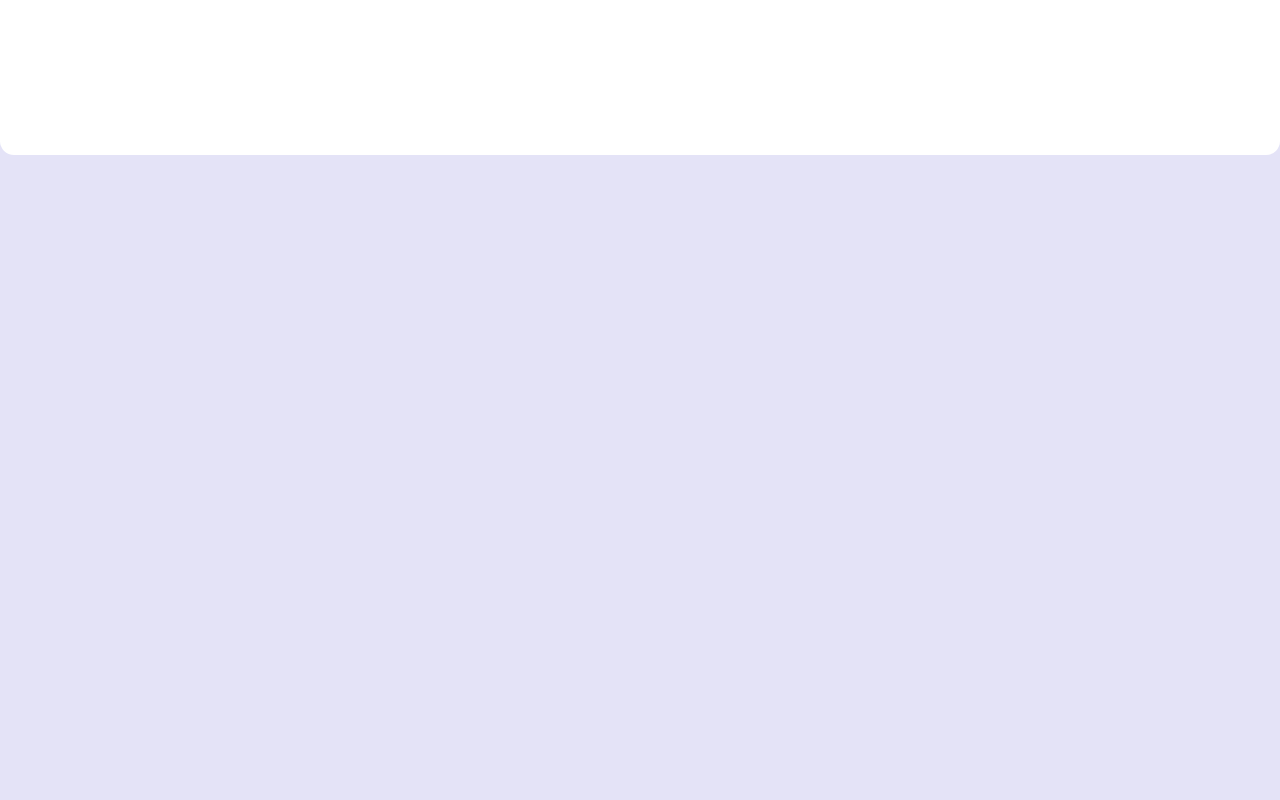
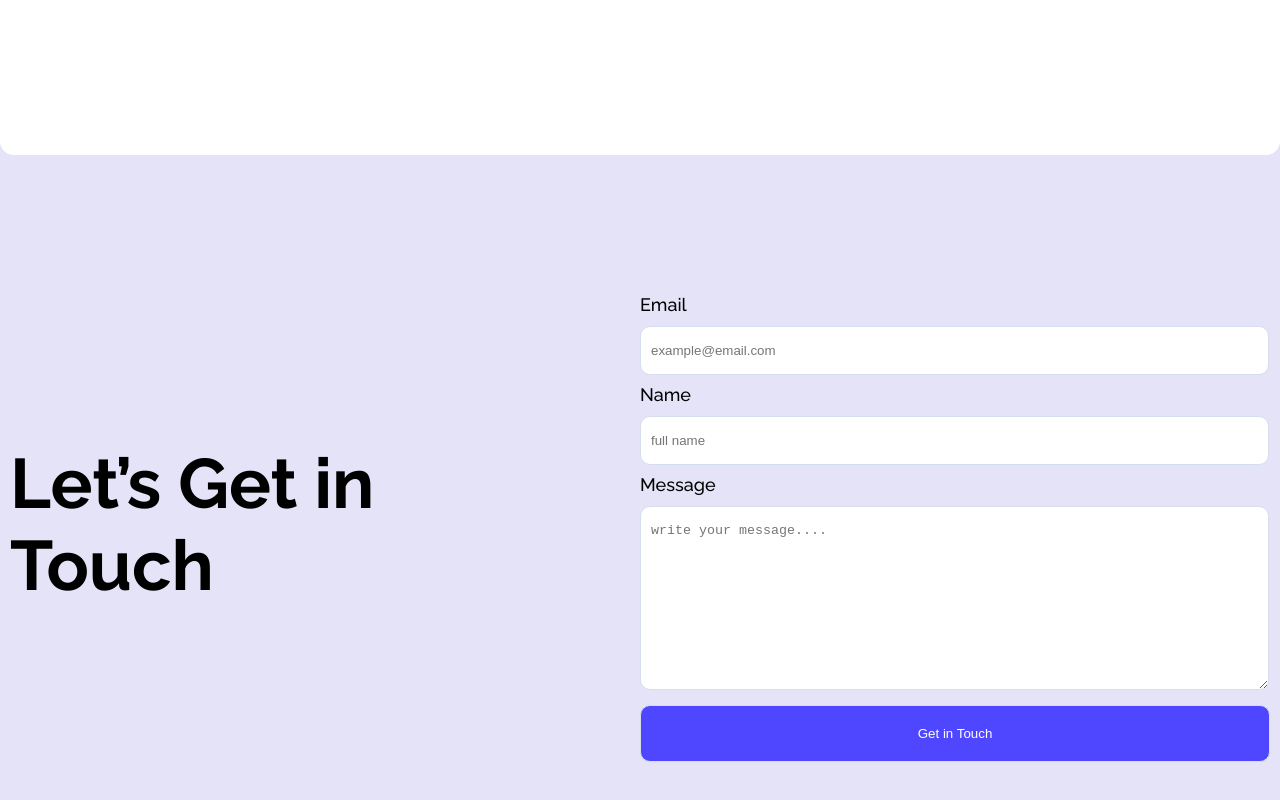
Before and after one commit to PHOYSAL/assignment-1, a plain HTML site: page index.html in a window 1280 px wide. Shown: the part 2725-3525 px from the top of the page. Before the commit the page ends 3000 px from the top, so only its background shows below. Drawn offline with Linux system fonts and the light colour scheme.

Commit message:
touch section added

```diff
--- a/index.html
+++ b/index.html
@@ -113,6 +113,21 @@
                 <img class="focus-img" src="Assets/wc-big.png" alt="">
             </div>
         </section>
+        <!-- touch section  -->
+        <div class="touch-container">
+            <h2>Let’s Get in <br> Touch</h2>
+            <div>
+                <form action="">
+                    <label for="email">Email</label>
+                    <input type="email" name="" id="" placeholder="example@email.com">
+                    <label for="name">Name</label>
+                    <input type="text" name="" id="" placeholder="full name">
+                    <label for="message">Message</label>
+                    <textarea cols="20" rows="10" name="" id="" placeholder="write your message...."></textarea>
+                </form>
+                <button class="touch-btn btn-primary">Get in Touch</button>
+            </div>
+        </div>
     </main>
 </body>
 
--- a/styles/style.css
+++ b/styles/style.css
@@ -180,3 +180,38 @@ nav h1{
     border-radius: 40px;
     margin-top: 20px;
 }
+/* touch section style  */
+.touch-container{
+    display: flex;
+    align-items: center;
+    justify-content: space-between;
+    margin-bottom: 120px;
+    padding: 10px;
+}
+.touch-container h2{
+    font-size: 70px;
+    font-weight: 700;
+}
+.touch-container div{
+    width: 50%;
+}
+.touch-container form{
+    line-height: 40px;
+}
+input[type="email"],input[type="text"],input[type="submit"],textarea{
+    width: 98%;
+    padding: 16px 0 16px 10px;
+    border:  1px solid rgb(214, 221, 237);
+    border-radius: 10px;
+}
+.touch-container label{
+    font-size: 18px;
+    font-weight: 500;
+}
+.touch-btn{
+    display: inline-block;
+    width: 100%;
+    padding: 20px 25px;
+    border:  1px solid rgb(214, 221, 237);
+    border-radius: 10px;
+}
```
Lines whose indentation alone changed are shown as unchanged.
